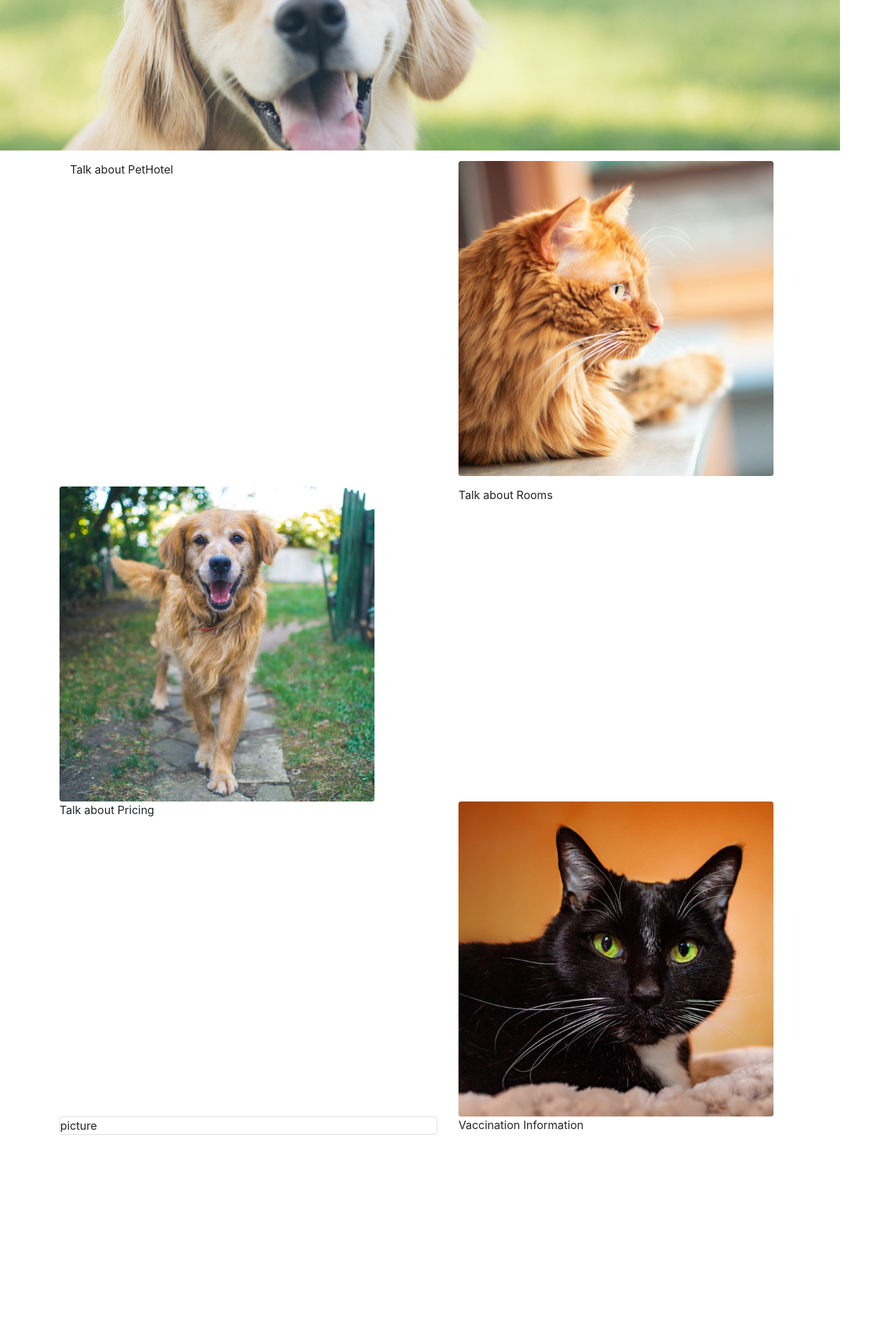
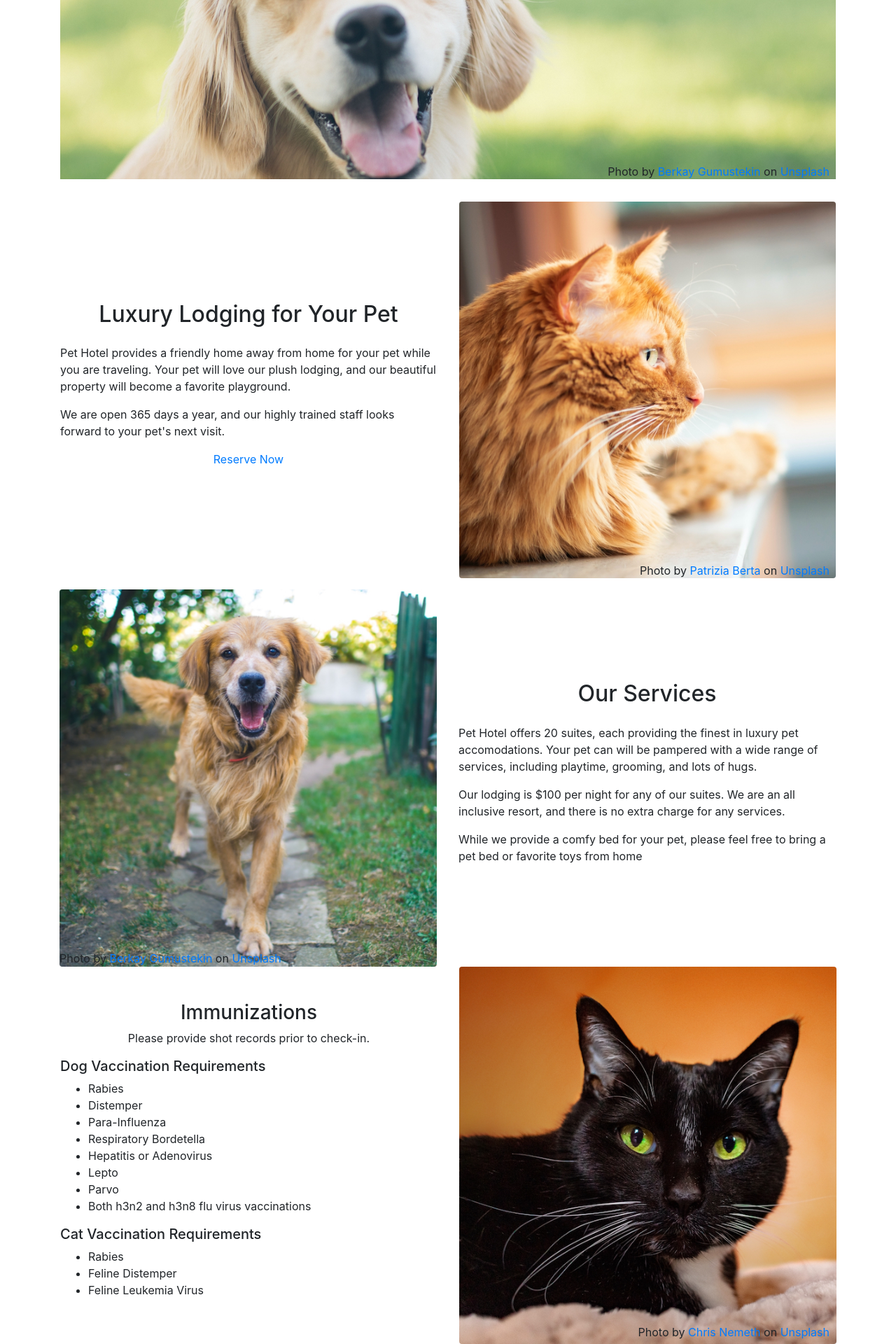
Before and after one commit to taylnath/pet-hotel-express, a React (Create React App) app in the folder client/: page / in a window 1280 px wide. Shown: the part 371-2291 px from the top of the page at 70% size. Before the commit the page ends 1992 px from the top, so only its background shows below. Built offline with nearby package versions, Linux system fonts and the light colour scheme.

Commit message:
Home Page Idea
Final Commit before merging

```diff
--- a/client/src/Routes/Home.js
+++ b/client/src/Routes/Home.js
@@ -1,4 +1,4 @@
-import { Container, Row, Col, Card, Image } from "react-bootstrap";
+import {Container, Row, Col, Card, Image} from "react-bootstrap";
 import HeaderImage from '../Components/images/pet_hotel_home_main.jpeg'
 import SereneCat from '../Components/images/serene_cat.jpeg'
 import BlackCat from '../Components/images/black_cat.jpeg'
@@ -6,46 +6,136 @@ import HappyDog from '../Components/images/happy_dog.jpeg'
 
 function Home() {
   return (
+
       <div>
-      <div style={{minHeight: 500, backgroundImage: `url(${HeaderImage})`, backgroundRepeat: "no-repeat",backgroundSize: 'w-100'}}>
-    <h1 style={{fontSize: 60, color: "black", padding: 5}}>Pet Hotel</h1>
+        <Container>
+          <Row>
+            <Col className={"p-3"}>
+              <div style={{
+                minHeight: 525,
+                backgroundImage: `url(${HeaderImage})`,
+                backgroundRepeat: "no-repeat",
+                backgroundSize: 'w-100'
+              }}>
+                <h1 style={{fontSize: 72, color: "darkolivegreen", padding: 5}}>Pet Hotel</h1>
+                <div
+                    style={{position: "absolute", bottom: 15, right: 25}}>
+                  Photo by <a
+                    href="https://unsplash.com/@berkaygumustekin?utm_source=unsplash&utm_medium=referral&utm_content=creditCopyText">Berkay
+                  Gumustekin</a> on <a
+                    href="https://unsplash.com/s/photos/dog?utm_source=unsplash&utm_medium=referral&utm_content=creditCopyText">Unsplash</a>
                 </div>
+              </div>
+            </Col>
+          </Row>
+        </Container>
         <Container>
-      <Row style={{padding: 15}}>
-        <Col>
-          Talk about PetHotel
+          <Row id={"pet-hotel-info"} className={"align-items-center"}>
+            <Col className={"p-3"}>
+              <h2 className={"text-center"}>
+                Luxury Lodging for Your Pet
+              </h2>
+              <p className={"mt-4"}>
+                Pet Hotel provides a friendly home away from home for your
+                pet while you are traveling. Your pet will love our plush lodging,
+                and our beautiful property will become a favorite playground.
+              </p>
+              <p>
+                We are open 365 days a year, and our highly trained staff looks
+                forward to your pet's next visit.
+              </p>
+              <p className={"mt-3"}>
+                <div className={"text-center"}>
+                  <a href={"./Reservations"} className={"text-decoration-none"}>Reserve Now</a>
+                </div>
+              </p>
             </Col>
-        <Col>
-          <Image src={SereneCat} style={{width: 450}} rounded />
+            <Col className={"p-3"}>
+              <Image src={SereneCat} className={"img-fluid"} rounded/>
+              <div
+                  style={{position: "absolute", bottom: 15, right: 25}}>
+                Photo by <a
+                  href="https://unsplash.com/@calicodesign?utm_source=unsplash&utm_medium=referral&utm_content=creditCopyText">Patrizia
+                Berta</a> on <a
+                  href="https://unsplash.com/s/photos/cat?utm_source=unsplash&utm_medium=referral&utm_content=creditCopyText">Unsplash</a>
+              </div>
             </Col>
           </Row>
 
-      <Row>
+          <Row id={"pet-amenities"} className={"align-items-center"}>
             <Col>
-          <Image src={HappyDog} style={{width: 450}} rounded />
+              <Image src={HappyDog} className={"img-fluid"} rounded/>
+              <div
+                  style={{position: "absolute", bottom: 0}}>
+                Photo by <a
+                  href="https://unsplash.com/@berkaygumustekin?utm_source=unsplash&utm_medium=referral&utm_content=creditCopyText">Berkay
+                Gumustekin</a> on <a
+                  href="https://unsplash.com/s/photos/dog?utm_source=unsplash&utm_medium=referral&utm_content=creditCopyText">Unsplash</a>
+              </div>
             </Col>
-        <Col>
-        Talk about Rooms
+            <Col className={"p-3"}>
+              <h2 className={"text-center"}>
+                Our Services
+              </h2>
+              <p className={"mt-4"}>
+                Pet Hotel offers 20 suites, each providing the finest in luxury
+                pet accomodations. Your pet can will be pampered with a wide
+                range of services, including playtime, grooming, and lots of hugs.
+              </p>
+              <p>
+                Our lodging is $100 per night for any of our suites. We are an all
+                inclusive resort, and there is no extra charge for any services.
+              </p>
+              <p>
+                While we provide a comfy bed for your pet, please feel free to bring
+                a pet bed or favorite toys from home
+              </p>
             </Col>
           </Row>
 
-      <Row>
-        <Col>
-        Talk about Pricing
+          <Row id={"vaccine-requirements"} className={"align-items-center"}>
+            <Col className={"p-3"}>
+              <h3 className={"text-center"}>
+                Immunizations
+              </h3>
+              <p className={"text-center"}>
+                Please provide shot records prior to check-in.
+              </p>
+              <h5>
+                Dog Vaccination Requirements
+              </h5>
+              <p>
+                <ul>
+                  <li>Rabies</li>
+                  <li>Distemper</li>
+                  <li>Para-Influenza</li>
+                  <li>Respiratory Bordetella</li>
+                  <li>Hepatitis or Adenovirus</li>
+                  <li>Lepto</li>
+                  <li>Parvo</li>
+                  <li>Both h3n2 and h3n8 flu virus vaccinations</li>
+                </ul>
+              </p>
+              <h5>
+                Cat Vaccination Requirements
+              </h5>
+              <p>
+                <ul>
+                  <li>Rabies</li>
+                  <li>Feline Distemper</li>
+                  <li>Feline Leukemia Virus</li>
+                </ul>
+              </p>
             </Col>
             <Col>
-          <Image src={BlackCat} style={{width: 450}} rounded />
-        </Col>
-      </Row>
-
-      <Row>
-        <Col>
-          <Card>
-            picture
-          </Card>
-        </Col>
-        <Col>
-        Vaccination Information
+              <Image src={BlackCat} className={"img-fluid"} rounded/>
+              <div
+                  style={{position: "absolute", bottom: 5, right: 25}}>
+                Photo by <a
+                  href="https://unsplash.com/@cthemaker?utm_source=unsplash&utm_medium=referral&utm_content=creditCopyText">
+                Chris Nemeth</a> on <a
+                  href="https://unsplash.com/s/photos/black-cat?utm_source=unsplash&utm_medium=referral&utm_content=creditCopyText">Unsplash</a>
+              </div>
             </Col>
           </Row>
 
```
Lines whose indentation alone changed are shown as unchanged.
